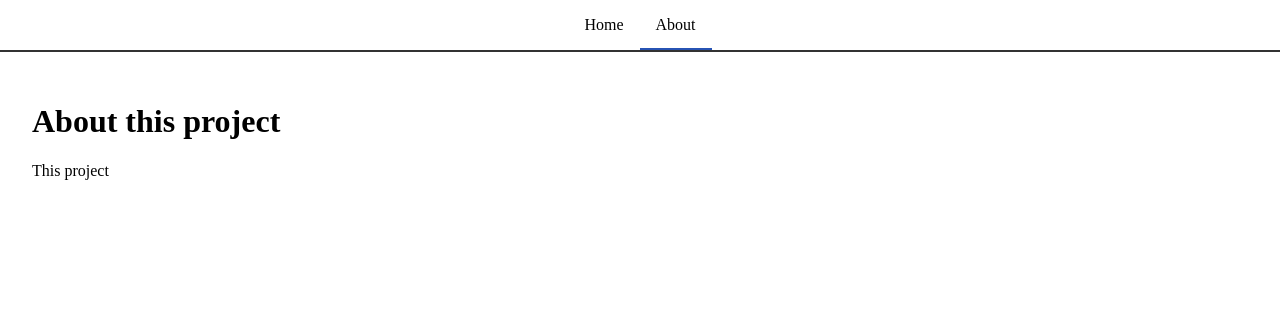
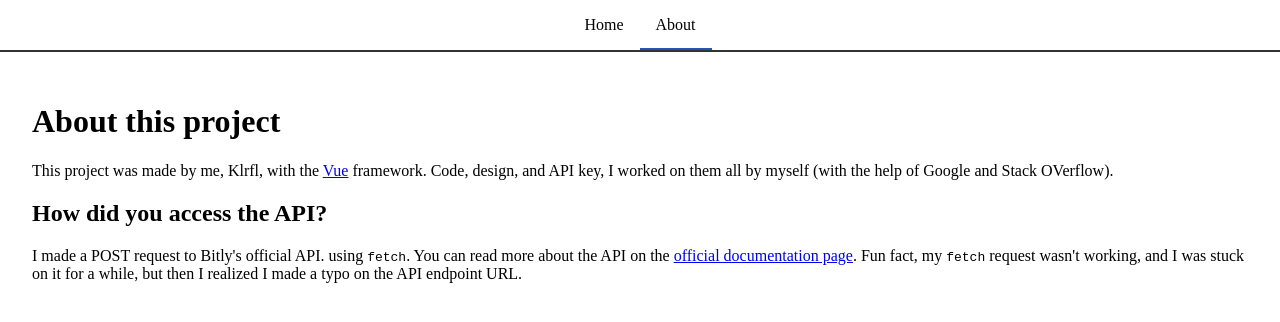
Before and after one commit to Klrfl/url-shortener, a Vue app: page /about in a window 1280 px wide. Shown: the top 322 px of the page. Built offline with nearby package versions, Linux system fonts and the light colour scheme.

Commit message:
add content

```diff
--- a/src/views/About.vue
+++ b/src/views/About.vue
@@ -2,7 +2,22 @@
   <TheNavbar />
   <main>
     <h1>About this project</h1>
-    <p>This project</p>
+    <p>
+      This project was made by me, Klrfl, with the
+      <a href="https://vuejs.org" target="_blank">Vue</a> framework. Code,
+      design, and API key, I worked on them all by myself (with the help of
+      Google and Stack OVerflow).
+    </p>
+    <h2>How did you access the API?</h2>
+    <p>
+      I made a POST request to Bitly's official API. using <code>fetch</code>.
+      You can read more about the API on the
+      <a href="https://dev.bitly.com/" target="_blank"
+        >official documentation page</a
+      >. Fun fact, my <code>fetch</code> request wasn't working, and I was stuck
+      on it for a while, but then I realized I made a typo on the API endpoint
+      URL.
+    </p>
   </main>
 </template>
 
```
